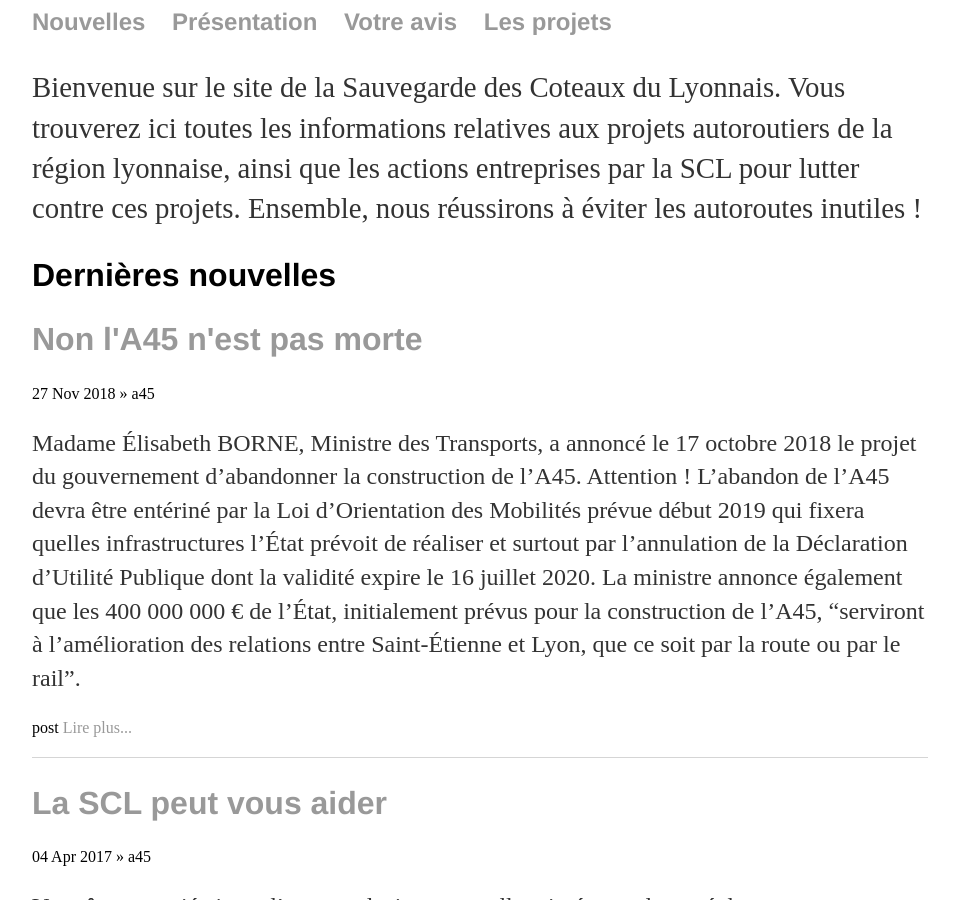
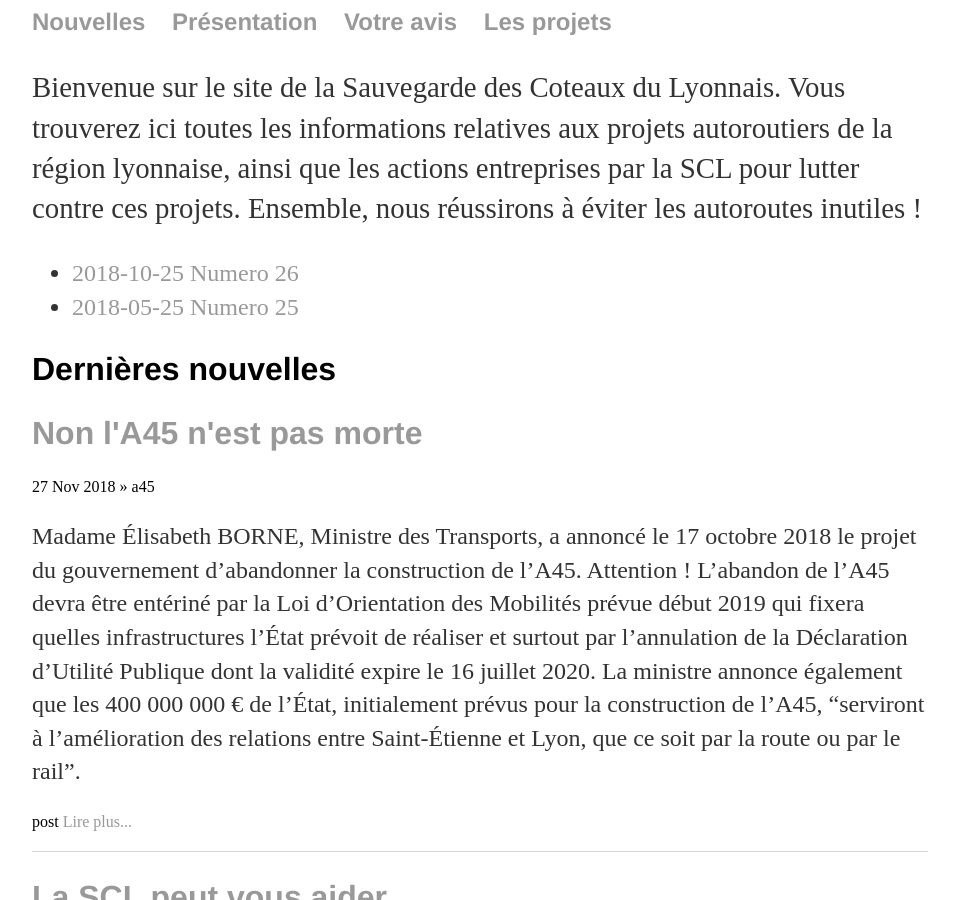
Before and after one commit to bobman38/scl-rhone, a Jekyll site: the page built from index.html, in a window 1280 px wide and 900 px high, scrolled down 529 px. Shown: the whole window, without its empty margins (160-1116 px from the left). Built offline with Jekyll 4.4.1, drawn with Linux system fonts in a browser that asks for light colours.

Commit message:
add newspaper section to be rewrite

```diff
--- /dev/null
+++ b/_data/newspaper.yml
@@ -0,0 +1,7 @@
+items:
+- name: 'Numero 26'
+  date: 2018-10-25
+  file : '/media/Journal_SCL_N26_dern_min.pdf'
+- name: 'Numero 25'
+  date: 2018-05-25
+  file : '/media/Journal_SCL_N26_dern_min.pdf'
--- a/index.html
+++ b/index.html
@@ -8,6 +8,15 @@ title: Sauvegarde des Coteaux du Lyonnais
   ainsi que les actions entreprises par la SCL pour lutter contre ces projets. Ensemble, nous réussirons
   à éviter les autoroutes inutiles !</p>
 </div><!-- /.blurb -->
+
+
+<ul>
+  {% for item in site.data.newspaper.items %}
+    <li>
+        <a href="{{ item.file }}">{{ item.date }} {{ item.name }}</a>
+    </li>
+  {% endfor %}
+</ul>
 
 <h2>Dernières nouvelles</h2>
 {% for post in site.posts %}
```
Also changed, not shown: README.md (added).
